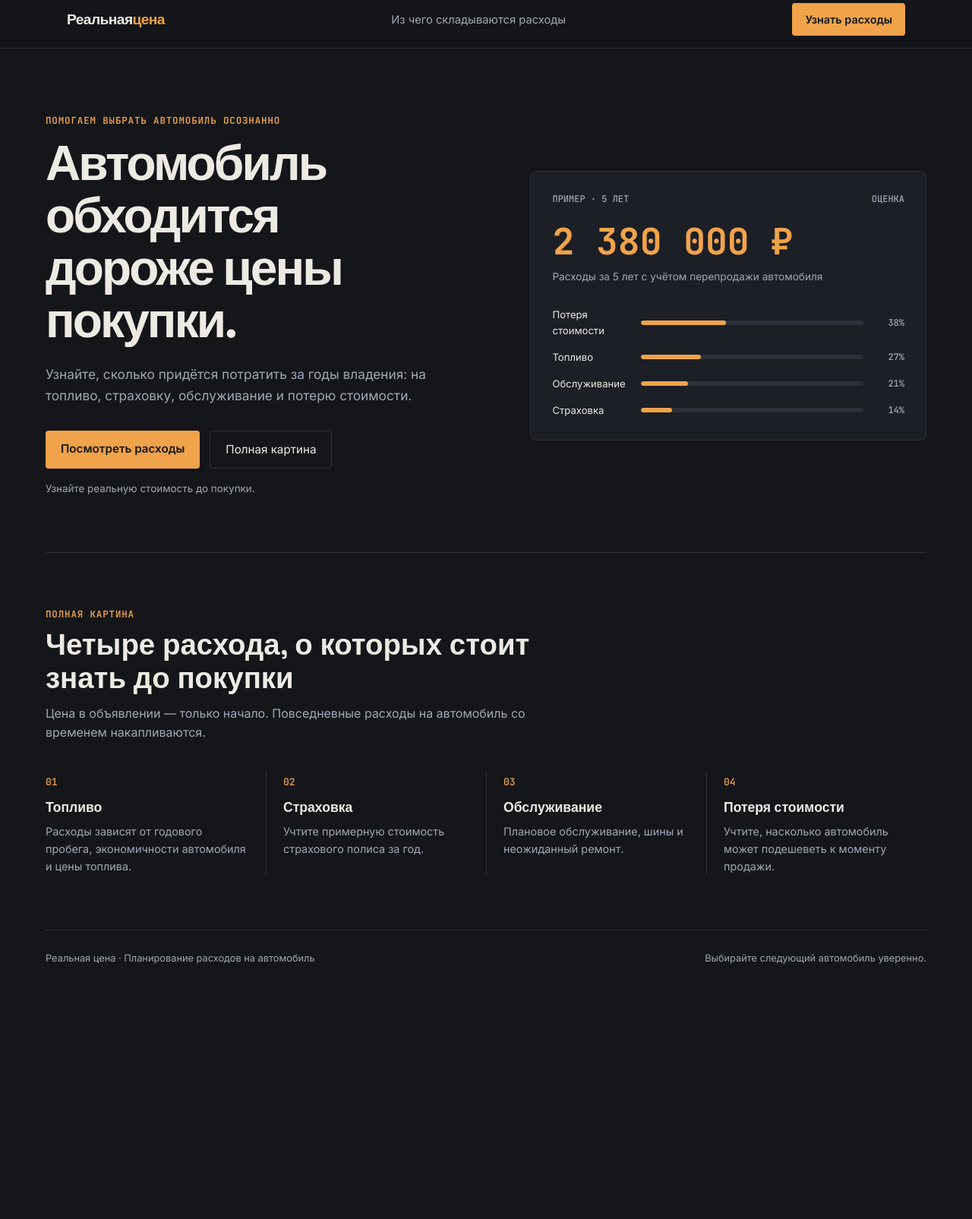
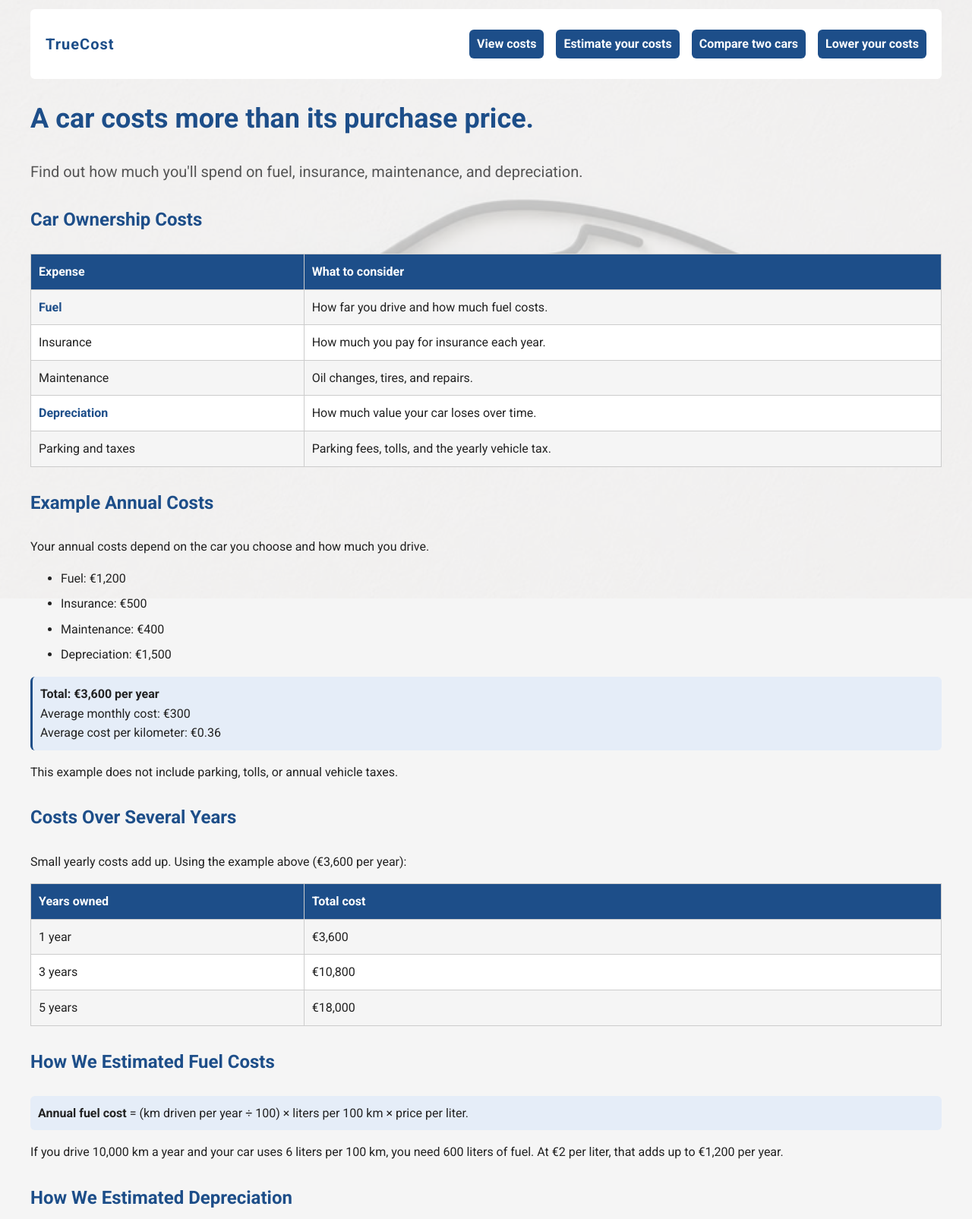
Before and after one commit to Nikolai-Chislari/car-tco-project-main, a plain HTML site: page index.html in a window 1280 px wide. Shown: the part 12-1617 px from the top of the page at 76% size. Before the commit the page ends 1316 px from the top, so only its background shows below. Drawn offline with Linux system fonts and the light colour scheme.

Commit message:
and of work

```diff
--- a/index.html
+++ b/index.html
@@ -1,157 +1,164 @@
-<!doctype html>
-<html lang="ru">
+<!DOCTYPE html>
+<html lang="en">
 <head>
  <meta charset="UTF-8">
  <meta name="viewport" content="width=device-width, initial-scale=1">
-  <meta
-    name="description"
-    content="Узнайте, сколько на самом деле стоит владение автомобилем."
-  >
-  <title>Реальная стоимость автомобиля</title>
-
-  <link rel="preconnect" href="https://fonts.googleapis.com">
-  <link
-    rel="preconnect"
-    href="https://fonts.gstatic.com"
-    crossorigin
-  >
-  <link
-    href="https://fonts.googleapis.com/css2?family=Space+Grotesk:wght@400;500;600;700&family=Inter:wght@400;500;600&family=JetBrains+Mono:wght@500;600;700&display=swap"
-    rel="stylesheet"
-  >
+ <title>TrueCost</title>
+ <link href="https://fonts.googleapis.com/css2?family=Roboto:wght@400;700&display=swap" rel="stylesheet">
  <link rel="stylesheet" href="style.css">
 </head>
-<body>
-  <header class="site">
-    <div class="wrap nav">
-      <a class="logo" href="#top">Реальная<span>цена</span></a>
-
-      <nav aria-label="Главная навигация">
-        <ul class="nav-links">
-          <li><a href="#costs">Из чего складываются расходы</a></li>
-        </ul>
-      </nav>
-
-      <a class="nav-cta" href="#costs">Узнать расходы</a>
-    </div>
+<body id="top">
+  <header>
+    <p class="site-name"><strong>TrueCost</strong></p>
+    <p class="page-links">
+      <a href="#costs">View costs</a>
+      <a href="#own-costs">Estimate your costs</a>
+      <a href="#compare-cars">Compare two cars</a>
+      <a href="#lower-costs">Lower your costs</a>
+    </p>
   </header>
 
-  <main id="top">
-    <section class="hero wrap">
-      <div class="hero-grid">
-        <div>
-          <p class="eyebrow">Помогаем выбрать автомобиль осознанно</p>
-          <h1>Автомобиль обходится дороже цены покупки.</h1>
-          <p class="lede">
-            Узнайте, сколько придётся потратить за годы владения:
-            на топливо, страховку, обслуживание и потерю стоимости.
+  <h1> A car costs more than its purchase price.</h1>
+
+    <p class="intro">
+ Find out how much you'll spend on fuel, insurance, maintenance, and depreciation.
 </p>
 
-          <div class="hero-actions">
-            <a class="btn-primary" href="#costs">Посмотреть расходы</a>
-            <a class="btn-secondary" href="#costs">Полная картина</a>
+  <div class="photo-background">
+  <img class="car-photo" src="img/car.jpg" alt="">
 </div>
+<h2 id="costs">Car Ownership Costs</h2>
 
-          <p class="hero-note">
-            Узнайте реальную стоимость до покупки.
-          </p>
-        </div>
+  <table>
+  <tr>
+    <th>Expense</th>
+    <th>What to consider</th>
+  </tr>
+  <tr>
+    <td><a href="#fuel-example">Fuel</a></td>
+    <td>How far you drive and how much fuel costs.</td>
+  </tr>
+  <tr>
+    <td>Insurance</td>
+    <td>How much you pay for insurance each year.</td>
+  </tr>
+  <tr>
+    <td>Maintenance</td>
+    <td>Oil changes, tires, and repairs.</td>
+  </tr>
+  <tr>
+    <td><a href="#depreciation-example">Depreciation</a></td>
+    <td>How much value your car loses over time.</td>
+  </tr>
 
-        <div class="cluster" aria-label="Пример расходов на автомобиль">
-          <div class="cluster-label">
-            <span>ПРИМЕР · 5 ЛЕТ</span>
-            <span>ОЦЕНКА</span>
-          </div>
+  <tr>
+    <td>Parking and taxes</td>
+    <td>Parking fees, tolls, and the yearly vehicle tax.</td>
+  </tr>
 
-          <div class="cluster-readout">2 380 000 ₽</div>
-          <p class="cluster-sub">
-            Расходы за 5 лет с учётом перепродажи автомобиля
+  </table>
+
+  <h2>Example Annual Costs</h2>
+
+  <p>Your annual costs depend on the car you choose and how much you drive.</p>
+
+  <ul>
+    <li>Fuel: €1,200</li>
+    <li>Insurance: €500</li>
+    <li>Maintenance: €400</li>
+    <li>Depreciation: €1,500</li>
+  </ul>
+
+  <p class="total">
+  <strong>Total: €3,600 per year</strong><br>
+  Average monthly cost: €300<br>
+  Average cost per kilometer: €0.36
  </p>
 
-          <div class="cluster-bars">
-            <div class="cluster-bar-row">
-              <span class="name">Потеря стоимости</span>
-              <span class="cluster-bar-track">
-                <span class="cluster-bar-fill" style="--bar-width:38%"></span>
-              </span>
-              <span class="pct">38%</span>
-            </div>
+ <p>This example does not include parking, tolls, or annual vehicle taxes.</p>
 
-            <div class="cluster-bar-row">
-              <span class="name">Топливо</span>
-              <span class="cluster-bar-track">
-                <span class="cluster-bar-fill" style="--bar-width:27%"></span>
-              </span>
-              <span class="pct">27%</span>
-            </div>
+ <h2>Costs Over Several Years</h2>
+<p>Small yearly costs add up. Using the example above (€3,600 per year):</p>
 
-            <div class="cluster-bar-row">
-              <span class="name">Обслуживание</span>
-              <span class="cluster-bar-track">
-                <span class="cluster-bar-fill" style="--bar-width:21%"></span>
-              </span>
-              <span class="pct">21%</span>
-            </div>
+<table>
+  <tr>
+    <th>Years owned</th>
+    <th>Total cost</th>
+  </tr>
+  <tr>
+    <td>1 year</td>
+    <td>€3,600</td>
+  </tr>
+  <tr>
+    <td>3 years</td>
+    <td>€10,800</td>
+  </tr>
+  <tr>
+    <td>5 years</td>
+    <td>€18,000</td>
+  </tr>
+</table>
 
-            <div class="cluster-bar-row">
-              <span class="name">Страховка</span>
-              <span class="cluster-bar-track">
-                <span class="cluster-bar-fill" style="--bar-width:14%"></span>
-              </span>
-              <span class="pct">14%</span>
-            </div>
-          </div>
-        </div>
-      </div>
-    </section>
+ <h2 id="fuel-example"> How We Estimated Fuel Costs</h2>
+ <p class="formula"><strong>Annual fuel cost</strong> = (km driven per year ÷ 100) × liters per 100 km × price per liter.</p>
+ <p>
+  If you drive 10,000 km a year and your car uses 6 liters per 100 km, you need 600 liters of fuel. At €2 per liter, that adds up to €1,200 per year.
+ </p>
 
-    <section class="section wrap" id="costs">
-      <div class="section-head">
-        <p class="eyebrow">Полная картина</p>
-        <h2>Четыре расхода, о которых стоит знать до покупки</h2>
+ <h2 id="depreciation-example">How We Estimated Depreciation</h2>
+ <p class="formula"><strong>Average annual depreciation</strong> = (purchase price − resale price) ÷ years owned.</p>
  <p>
-          Цена в объявлении — только начало.
-          Повседневные расходы на автомобиль со временем накапливаются.
+  If you buy a car for €12,000 and sell it for €7,500 after three years,
+  it loses €4,500 in value. That's an average of €1,500 per year.
  </p>
-      </div>
 
-      <div class="panels">
-        <article class="panel">
-          <span class="panel-index">01</span>
-          <h3>Топливо</h3>
-          <p>
-            Расходы зависят от годового пробега,
-            экономичности автомобиля и цены топлива.
-          </p>
-        </article>
+ <h2 id="own-costs">Estimate Your Own Costs</h2>
+ <ol>
+  <li>Write down your yearly fuel, insurance, and maintenance costs.</li>
+  <li>Add the amount you expect your car to lose in value each year.</li>
+  <li>Include any yearly costs for parking, tolls, and vehicle taxes.</li>
+  <li>Divide the total by 12 to estimate your monthly cost.</li>
+  <li>Divide your yearly total by the number of kilometers you drive each year to estimate your cost per kilometer.</li>
+ </ol>
 
-        <article class="panel">
-          <span class="panel-index">02</span>
-          <h3>Страховка</h3>
-          <p>Учтите примерную стоимость страхового полиса за год.</p>
-        </article>
+ <h2 id="lower-costs">How to Lower Your Costs</h2>
+<ul>
+  <li>Drive smoothly. Fast acceleration and hard braking use more fuel.</li>
+  <li>Check your tire pressure every month.</li>
+  <li>Compare insurance offers every year before you renew.</li>
+  <li>Choose a model that keeps its value well.</li>
+</ul>
 
-        <article class="panel">
-          <span class="panel-index">03</span>
-          <h3>Обслуживание</h3>
-          <p>Плановое обслуживание, шины и неожиданный ремонт.</p>
-        </article>
+ <h2 id="compare-cars">Comparing Two Cars</h2>
+ <p>When comparing two cars, use the same annual mileage for both.</p>
+ <table>
+  <tr>
+    <th>Car</th>
+    <th>Cost per year</th>
+    <th>Average cost per month</th>
+  </tr>
+  <tr>
+    <td>Car A</td>
+    <td>€3,600</td>
+    <td>€300</td>
+  </tr>
+  <tr>
+    <td>Car B</td>
+    <td>€4,200</td>
+    <td>€350</td>
+  </tr>
+</table>
 
-        <article class="panel">
-          <span class="panel-index">04</span>
-          <h3>Потеря стоимости</h3>
-          <p>
-            Учтите, насколько автомобиль может подешеветь
-            к моменту продажи.
-          </p>
-        </article>
-      </div>
-    </section>
-  </main>
+<p><strong>Car A costs €50 less per month.</strong></p>
 
-  <footer class="site wrap">
-    <span>Реальная цена · Планирование расходов на автомобиль</span>
-    <span>Выбирайте следующий автомобиль уверенно.</span>
+
+<footer>
+  <p><a href="#top">Back to top</a></p>
+  <p>TrueCost: what a car really costs to own.</p>
 </footer>
+
+
+
 </body>
+
 </html>
--- a/style.css
+++ b/style.css
@@ -1,337 +1,160 @@
 body {
-  --asphalt: #14161a;
-  --asphalt-2: #1c1f26;
-  --panel-line: #2c303a;
-  --paper: #edeae3;
-  --steel: #a0a8b5;
-  --amber: #f0a34a;
-  --font-display: 'Space Grotesk', sans-serif;
-  --font-body: 'Inter', sans-serif;
-  --font-mono: 'JetBrains Mono', monospace;
+  background-color: #f5f5f5;
+  color: #222222;
+  margin: 0 auto;
+  padding: 24px;
+  max-width: 1200px;
+  font-family: 'Roboto', Arial, sans-serif;
+  line-height: 1.6;
 }
 
-* {
-  box-sizing: border-box;
-  margin: 0;
-  padding: 0;
+table{
+  width: 100%;
+  background-color: white;
+  border-collapse: collapse;
 }
 
-html { scroll-behavior: smooth; }
-
-body {
-  background: var(--asphalt);
-  color: var(--paper);
-  font: 16px/1.6 var(--font-body);
-  -webkit-font-smoothing: antialiased;
+th,
+td{
+  border: 1px solid #cccccc;
+  padding: 10px;
 }
 
-a { color: inherit; }
-
-:focus-visible {
-  outline: 2px solid var(--amber);
-  outline-offset: 3px;
+th{
+  background-color: #1d4e89;
+  color: white;
+  text-align: left;
 }
 
-.wrap {
-  max-width: 1160px;
-  margin: 0 auto;
-  padding: 0 28px;
+a{
+  color: #1d4e89;
 }
 
-header.site {
+a:hover{
+  color: #333333;
+}
+
+h1{
+  color:#1d4e89;
+  font-size: 36px;
+}
+
+.site-name{
+  color: #1d4e89;
+  font-size: 20px;
+  letter-spacing: 1px;
+}
+
+li{
+  margin-bottom: 8px;
+}
+
+h2{
+  margin-top: 28px;
+  padding-bottom: 6px;
+  color: #1d4e89;
+  scroll-margin-top: 100px;
+}
+
+.total{
+  background-color: #e5edf8;
+  border-left: 3px solid #1d4e89;
+  padding: 10px;
+  border-radius: 6px;
+}
+
+th:first-child{
+  width: 30%;
+}
+
+.page-links{
+  display: flex;
+  align-items: center;
+  flex-wrap: wrap;
+  gap: 16px;
+}
+
+.page-links a{
+  background-color: #1d4e89;
+  color: white;
+  padding: 6px 10px;
+  font-weight: bold;
+  text-decoration: none;
+  border-radius: 6px;
+}
+
+.page-links a:hover {
+  background-color: #153b68;
+}
+
+tr:nth-child(even) td{
+  background-color: #f5f5f5;
+}
+
+h2:target{
+  background-color: #e5edf8;
+}
+
+.formula {
+  background-color: #e5edf8;
+  padding: 10px;
+  border-radius: 6px;
+}
+
+.photo-background {
+  position: fixed;
+  top: 0;
+  left: 0;
+  width: 100%;
+  height: 100%;
+  display: flex;
+  justify-content: center;
+  align-items: center;
+  overflow: hidden;
+  z-index: -2;
+}
+
+.car-photo {
+  min-width: 100%;
+  min-height: 100%;
+  flex-shrink: 0;
+  object-fit: cover;
+  opacity: 0.22;
+}
+
+footer {
+  margin-top: 40px;
+  font-size: 14px;
+  color: #555555;
+}
+
+tr:hover td {
+  background-color: #e5edf8;
+}
+
+header {
+  background-color: white;
+  padding: 10px 20px;
+  margin-bottom: 20px;
+  display: flex;
+  justify-content: space-between;
+  align-items: center;
+  flex-wrap: wrap;
   position: sticky;
   top: 0;
-  z-index: 20;
-  background: rgba(20, 22, 26, .92);
-  backdrop-filter: blur(10px);
-  border-bottom: 1px solid var(--panel-line);
+  border-radius: 6px;
 }
 
-.nav {
-  display: flex;
-  align-items: center;
-  justify-content: space-between;
-  gap: 24px;
-  padding: 16px 28px;
+.intro {
+  font-size: 20px;
+  color: #555555;
 }
 
-.logo {
-  font: 600 1.2rem var(--font-display);
-  letter-spacing: -.03em;
+td a {
   text-decoration: none;
+  font-weight: bold;
 }
 
-.logo span { color: var(--amber); }
-
-.nav-links {
-  display: flex;
-  gap: 30px;
-  list-style: none;
+td a:hover {
+  text-decoration: underline;
 }
-
-.nav-links a {
-  color: var(--steel);
-  font-size: .92rem;
-  text-decoration: none;
-}
-
-.nav-links a:hover { color: var(--paper); }
-
-.nav-cta,
-.btn-primary {
-  display: inline-block;
-  padding: 12px 20px;
-  background: var(--amber);
-  color: var(--asphalt);
-  font-size: .95rem;
-  font-weight: 700;
-  text-decoration: none;
-  border-radius: 4px;
-  transition: .2s;
-}
-
-.nav-cta {
-  padding: 10px 17px;
-  font-size: .9rem;
-}
-
-.nav-cta:hover,
-.btn-primary:hover {
-  background: #ffc071;
-  transform: translateY(-1px);
-}
-
-.btn-secondary {
-  padding: 12px 20px;
-  border: 1px solid var(--panel-line);
-  border-radius: 4px;
-  font-size: .95rem;
-  text-decoration: none;
-}
-
-.btn-secondary:hover { border-color: var(--steel); }
-
-.hero { padding: 86px 0 72px; }
-
-.hero-grid {
-  display: grid;
-  grid-template-columns: 1.05fr .95fr;
-  align-items: center;
-  gap: 62px;
-}
-
-.eyebrow {
-  color: var(--amber);
-  font: 600 .78rem var(--font-mono);
-  letter-spacing: .07em;
-  text-transform: uppercase;
-}
-
-.hero h1 {
-  max-width: 13ch;
-  margin-top: 14px;
-  font: 600 clamp(2.5rem, 5vw, 4.2rem)/1.08 var(--font-display);
-  letter-spacing: -.045em;
-}
-
-.lede {
-  max-width: 48ch;
-  margin-top: 22px;
-  color: var(--steel);
-  font-size: 1.08rem;
-}
-
-.hero-actions {
-  display: flex;
-  flex-wrap: wrap;
-  gap: 13px;
-  margin-top: 32px;
-}
-
-.hero-note {
-  margin-top: 16px;
-  color: var(--steel);
-  font-size: .84rem;
-}
-
-.cluster {
-  padding: 28px;
-  background: var(--asphalt-2);
-  border: 1px solid var(--panel-line);
-  border-radius: 8px;
-}
-
-.cluster-label {
-  display: flex;
-  justify-content: space-between;
-  gap: 14px;
-  color: var(--steel);
-  font: .75rem var(--font-mono);
-}
-
-.cluster-readout {
-  margin-top: 16px;
-  color: var(--amber);
-  font: 700 clamp(2rem, 4vw, 3rem) var(--font-mono);
-}
-
-.cluster-sub {
-  margin-top: 5px;
-  color: var(--steel);
-  font-size: .85rem;
-}
-
-.cluster-bars {
-  display: flex;
-  flex-direction: column;
-  gap: 14px;
-  margin-top: 28px;
-}
-
-.cluster-bar-row {
-  display: grid;
-  grid-template-columns: 105px 1fr 42px;
-  align-items: center;
-  gap: 12px;
-  font-size: .82rem;
-}
-
-.cluster-bar-track {
-  height: 6px;
-  overflow: hidden;
-  background: var(--panel-line);
-  border-radius: 5px;
-}
-
-.cluster-bar-fill {
-  display: block;
-  width: var(--bar-width);
-  height: 100%;
-  background: var(--amber);
-  border-radius: inherit;
-}
-
-.pct {
-  color: var(--steel);
-  font: .75rem var(--font-mono);
-  text-align: right;
-}
-
-.section {
-  padding: 72px 0;
-  border-top: 1px solid var(--panel-line);
-}
-
-.section-head {
-  max-width: 64ch;
-  margin-bottom: 38px;
-}
-
-.section-head h2 {
-  margin-top: 10px;
-  font: 600 clamp(1.8rem, 3vw, 2.5rem)/1.15 var(--font-display);
-}
-
-.section-head > p:last-child {
-  margin-top: 12px;
-  color: var(--steel);
-}
-
-.panels {
-  display: grid;
-  grid-template-columns: repeat(4, 1fr);
-}
-
-.panel {
-  padding: 0 22px;
-  border-left: 1px solid var(--panel-line);
-}
-
-.panel:first-child {
-  padding-left: 0;
-  border-left: 0;
-}
-
-.panel-index {
-  color: var(--amber);
-  font: .82rem var(--font-mono);
-}
-
-.panel h3 {
-  margin-top: 10px;
-  font: 600 1.1rem var(--font-display);
-}
-
-.panel p {
-  margin-top: 9px;
-  color: var(--steel);
-  font-size: .9rem;
-}
-
-footer.site {
-  display: flex;
-  justify-content: space-between;
-  flex-wrap: wrap;
-  gap: 10px;
-  padding: 27px 0 32px;
-  border-top: 1px solid var(--panel-line);
-  color: var(--steel);
-  font-size: .8rem;
-}
-
-@media (max-width: 850px) {
-  .hero-grid {
-    grid-template-columns: 1fr;
-    gap: 38px;
-  }
-
-  .hero h1 {
-  max-width: 16ch;
-  margin-top: 14px;
-  font: 600 clamp(2.2rem, 4vw, 3.4rem)/1.12 var(--font-display);
-  letter-spacing: -.035em;
-}
-
-  .panels {
-    grid-template-columns: 1fr 1fr;
-    gap: 30px 0;
-  }
-
-  .panel:nth-child(3) {
-    padding-left: 0;
-    border-left: 0;
-  }
-}
-
-@media (max-width: 560px) {
-  .wrap,
-  .nav {
-    padding-right: 20px;
-    padding-left: 20px;
-  }
-
-  .nav-links { display: none; }
-  .hero { padding-top: 60px; }
-  .cluster { padding: 22px 18px; }
-
-  .cluster-bar-row {
-    grid-template-columns: 90px 1fr 38px;
-    gap: 8px;
-  }
-
-  .panels { grid-template-columns: 1fr; }
-
-  .panel,
-  .panel:first-child,
-  .panel:nth-child(3) {
-    padding-left: 0;
-    border-left: 0;
-  }
-
-  footer.site { flex-direction: column; }
-}
-
-@media (prefers-reduced-motion: reduce) {
-  html { scroll-behavior: auto; }
-  * { transition: none !important; }
-}
```
Also changed, not shown: img/car.jpg (added). Lines whose indentation alone changed are shown as unchanged.
